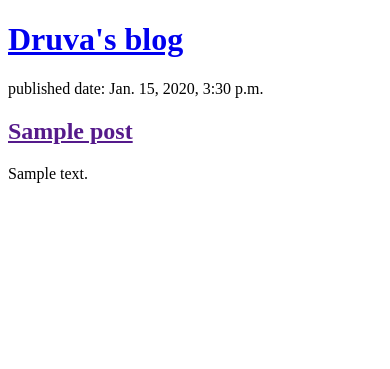
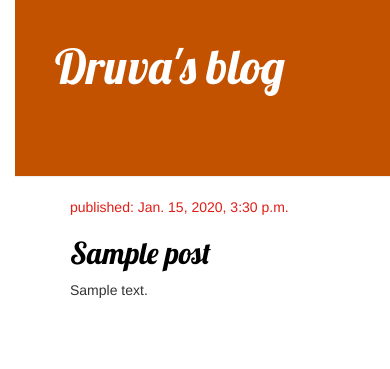
Before and after one commit to tdvraju/blog-application, a Django app: template blog/templates/blog/post_list.html in a window 390 px wide. Shown: the top 369 px of the page. Run offline with Django 3.2, Linux system fonts and the light colour scheme; the template is opened without the code that fills it: values that come from a table or form of the project are taken from there, others are empty; tables that the repository leaves empty hold one stand-in row (values such as "Sample post"); some libraries are stand-ins or nearby versions.

Commit message:
added views and templates for detailed blog post as well as css for the site

```diff
--- /dev/null
+++ b/blog/static/css/blog.css
@@ -0,0 +1,55 @@
+h1 a, h2 a {
+    color: #C25100;
+    font-family: 'Lobster';
+}
+
+body {
+    padding-left: 15px;
+}
+
+.page-header {
+    background-color: #C25100;
+    margin-top: 0;
+    padding: 20px 20px 20px 40px;
+}
+
+.page-header h1, .page-header h1 a, .page-header h1 a:visited, .page-header h1 a:active {
+    color: #ffffff;
+    font-size: 36pt;
+    text-decoration: none;
+}
+
+.content {
+    margin-left: 40px;
+}
+
+h1, h2, h3, h4 {
+    font-family: 'Lobster', cursive;
+}
+
+.date p{
+    color: #e01e17;
+}
+
+.save {
+    float: right;
+}
+
+.post-form textarea, .post-form input {
+    width: 100%;
+}
+
+.top-menu, .top-menu:hover, .top-menu:visited {
+    color: #ffffff;
+    float: right;
+    font-size: 26pt;
+    margin-right: 20px;
+}
+
+.post {
+    margin-bottom: 70px;
+}
+
+.post h2 a, .post h2 a:visited {
+    color: #000000;
+}
--- /dev/null
+++ b/blog/templates/blog/base.html
@@ -0,0 +1,30 @@
+{% load static %}
+<html lang="en">
+<head>
+    <meta charset="UTF-8">
+    <title>druva's blog</title>
+    <link rel="stylesheet" href="//maxcdn.bootstrapcdn.com/bootstrap/3.2.0/css/bootstrap.min.css">
+    <link rel="stylesheet" href="//maxcdn.bootstrapcdn.com/bootstrap/3.2.0/css/bootstrap-theme.min.css">
+    <link href="//fonts.googleapis.com/css?family=Lobster&subset=latin,latin-ext" rel="stylesheet" type="text/css">
+    <link rel="stylesheet" href="{% static 'css/blog.css' %}">
+</head>
+<body>
+    <div class="page-header">
+        <h1>
+            <a href="/" target="_blank">Druva's blog</a>
+            <br><br>
+        </h1>
+    </div>
+
+    <div class="content container">
+        <div class="row">
+            <div class="col-md-8">
+                {% block content %}
+                {% endblock %}
+            </div>
+        </div>
+    </div>
+
+
+</body>
+</html>
--- a/blog/templates/blog/post_list.html
+++ b/blog/templates/blog/post_list.html
@@ -1,26 +1,13 @@
-<!DOCTYPE html>
-<html lang="en">
-<head>
-    <meta charset="UTF-8">
-    <title>druva's blog</title>
-</head>
-<body>
-    <div>
-        <h1>
-            <a href="/" target="_blank">Druva's blog</a>
-        </h1>
-    </div>
 
+{% extends 'blog/base.html' %}
+{% block content %}
     {% for post in posts %}
-        <div>
-            <p>published date: {{post.published_date}}</p>
-            <h2>
-                <a href="">{{post.title}}</a>
-            </h2>
-            <p>{{post.text|linebreaksbr}}</p>
+        <div class="post">
+             <div class="date">
+                 <p>published: {{ post.published_date }}</p>
+             </div>
+            <h2><a href="{% url 'post_detail' pk=post.pk %}">{{ post.title }}</a></h2>
+                <p>{{ post.text|linebreaksbr }}</p>
         </div>
     {% endfor %}
-
-
-</body>
-</html>
+{% endblock %}
--- a/blog/urls.py
+++ b/blog/urls.py
@@ -3,4 +3,5 @@ from . import views
 
 urlpatterns = [
     path('', views.post_list, name='post_list'),
+    path('post/<int:pk>/', views.post_detail, name='post_detail'),
 ]
```
Also changed, not shown: blog/templates/blog/post_detail.html (added, +13 -0 lines), blog/views.py (+6 -1 lines).
